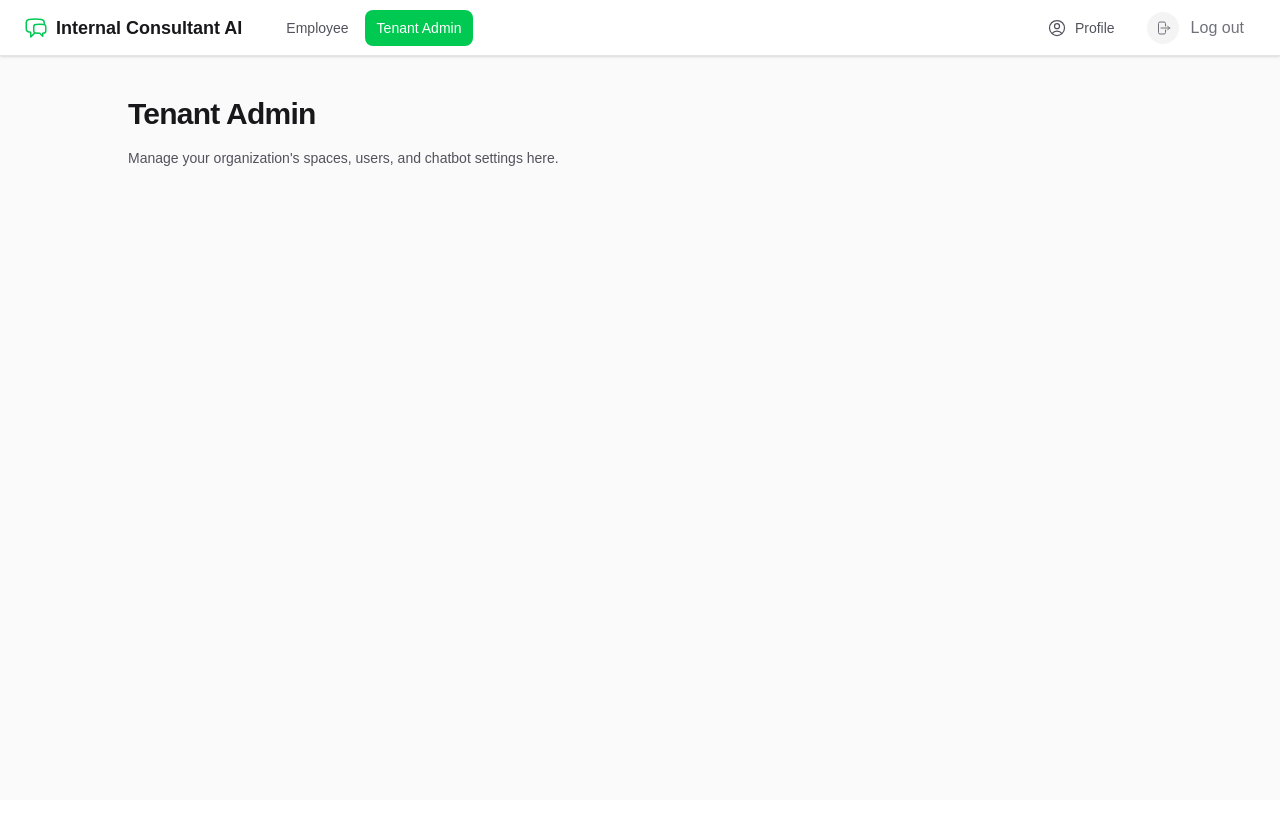
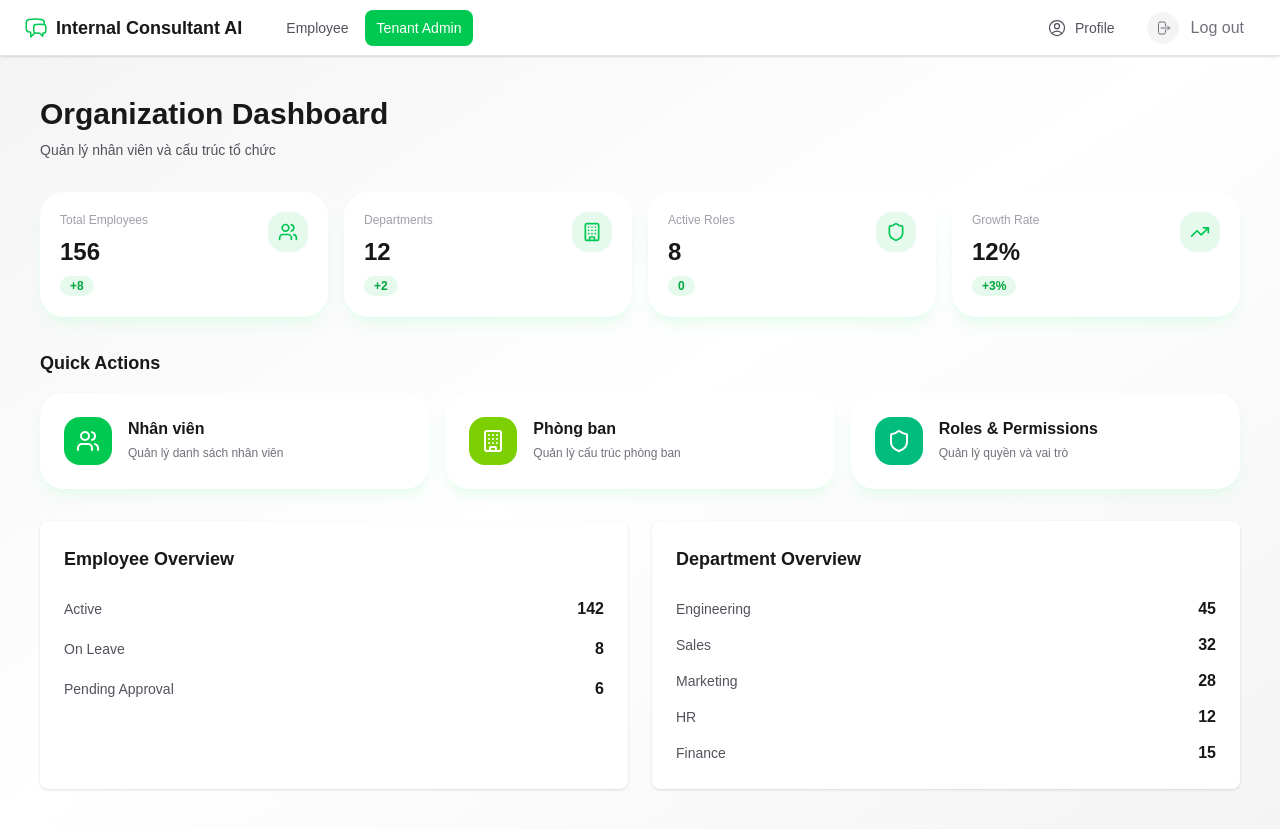
Before and after one commit to QuanLM270302/SEP490_AIConsultingChatbot_FE, a Next.js app: page /tenant-admin in a window 1280 px wide. Before the commit the page ends 800 px from the top, so only its background shows below. Built offline with nearby package versions, Linux system fonts and the light colour scheme; no server answers.

Commit message:
merge dev and update

```diff
--- a/app/super-admin/page.tsx
+++ b/app/super-admin/page.tsx
@@ -1,20 +1,28 @@
-import { AppSidebar } from "@/components/layout/AppSidebar";
+import { SuperAdminLayout } from "@/components/super-admin/SuperAdminLayout";
+import { PlatformStats } from "@/components/super-admin/PlatformStats";
+import { SystemHealth } from "@/components/super-admin/SystemHealth";
+import { RecentActivity } from "@/components/super-admin/RecentActivity";
 
-export default function SuperAdminPage() {
+export default function SuperAdminDashboard() {
   return (
-    <div className="flex min-h-screen bg-zinc-50 text-zinc-900 dark:bg-black dark:text-zinc-50">
-      <AppSidebar links={[{ href: "/super-admin", label: "Home" }]} />
-      <main className="flex-1 px-6 py-10">
-      <div className="mx-auto max-w-5xl space-y-4">
-        <h1 className="text-3xl font-semibold tracking-tight">
-          Super Admin
-        </h1>
-        <p className="text-sm text-zinc-600 dark:text-zinc-400">
-          This area is reserved for global platform configuration, tenant
-          management, and high-level analytics.
-        </p>
+    <SuperAdminLayout>
+      <div className="space-y-8">
+        <div>
+          <h1 className="text-3xl font-bold text-zinc-900 dark:text-white">
+            Platform Dashboard
+          </h1>
+          <p className="mt-2 text-zinc-600 dark:text-zinc-400">
+            Quản lý và giám sát toàn bộ nền tảng
+          </p>
+        </div>
+
+        <PlatformStats />
+
+        <div className="grid gap-8 lg:grid-cols-2">
+          <SystemHealth />
+          <RecentActivity />
+        </div>
       </div>
-    </main>
-    </div>
+    </SuperAdminLayout>
   );
 }
--- a/app/tenant-admin/employees/page.tsx
+++ b/app/tenant-admin/employees/page.tsx
@@ -1,18 +1,29 @@
-import { TenantAdminLayout } from "@/components/tenant-admin/TenantAdminLayout";
+import { AppHeader } from "@/components/layout/AppHeader";
 import { EmployeesTable } from "@/components/tenant-admin/EmployeesTable";
 import { Button } from "@/components/ui";
-import { UserPlus, Download, Upload } from "lucide-react";
+import { UserPlus, Download, Upload, ArrowLeft } from "lucide-react";
+import Link from "next/link";
 
 export default function EmployeesPage() {
   return (
-    <TenantAdminLayout>
-      <div className="space-y-8">
-        <div className="flex items-center justify-between">
+    <div className="flex min-h-screen flex-col bg-linear-to-br from-zinc-100 via-white to-zinc-100 dark:from-zinc-900 dark:via-black dark:to-zinc-900">
+      <AppHeader />
+      <main className="flex-1 px-4 py-10 sm:px-6 lg:px-10">
+        <div className="mx-auto max-w-7xl space-y-8">
+          <Link
+            href="/tenant-admin"
+            className="inline-flex items-center gap-2 text-sm text-zinc-600 transition hover:text-zinc-900 dark:text-zinc-400 dark:hover:text-zinc-50"
+          >
+            <ArrowLeft className="h-4 w-4" />
+            Về Dashboard
+          </Link>
+
+          <div className="flex flex-col gap-4 sm:flex-row sm:items-center sm:justify-between">
             <div>
               <h1 className="text-3xl font-bold text-zinc-900 dark:text-white">
                 Quản lý Nhân viên
               </h1>
-            <p className="mt-2 text-zinc-600 dark:text-zinc-400">
+              <p className="mt-2 text-sm text-zinc-600 dark:text-zinc-400">
                 Thêm, sửa, xóa nhân viên trong tổ chức
               </p>
             </div>
@@ -34,6 +45,7 @@ export default function EmployeesPage() {
 
           <EmployeesTable />
         </div>
-    </TenantAdminLayout>
+      </main>
+    </div>
   );
 }
--- a/app/tenant-admin/page.tsx
+++ b/app/tenant-admin/page.tsx
@@ -1,18 +1,88 @@
 import { AppHeader } from "@/components/layout/AppHeader";
+import { OrganizationStats } from "@/components/tenant-admin/OrganizationStats";
+import { EmployeeOverview } from "@/components/tenant-admin/EmployeeOverview";
+import { DepartmentOverview } from "@/components/tenant-admin/DepartmentOverview";
+import Link from "next/link";
+import { Users, Building, Shield } from "lucide-react";
 
 export default function TenantAdminPage() {
+  const quickLinks = [
+    {
+      title: "Nhân viên",
+      description: "Quản lý danh sách nhân viên",
+      href: "/tenant-admin/employees",
+      icon: Users,
+      color: "bg-green-500",
+    },
+    {
+      title: "Phòng ban",
+      description: "Quản lý cấu trúc phòng ban",
+      href: "/tenant-admin/departments",
+      icon: Building,
+      color: "bg-lime-500",
+    },
+    {
+      title: "Roles & Permissions",
+      description: "Quản lý quyền và vai trò",
+      href: "/tenant-admin/roles",
+      icon: Shield,
+      color: "bg-emerald-500",
+    },
+  ];
+
   return (
-    <div className="flex min-h-screen flex-col bg-zinc-50 text-zinc-900 dark:bg-black dark:text-zinc-50">
+    <div className="flex min-h-screen flex-col bg-linear-to-br from-zinc-100 via-white to-zinc-100 dark:from-zinc-900 dark:via-black dark:to-zinc-900">
       <AppHeader />
-      <main className="flex-1 px-6 py-10">
-        <div className="mx-auto max-w-5xl space-y-4">
-          <h1 className="text-3xl font-semibold tracking-tight">
-            Tenant Admin
-          </h1>
-          <p className="text-sm text-zinc-600 dark:text-zinc-400">
-            Manage your organization&apos;s spaces, users, and chatbot settings
-            here.
-          </p>
+      <main className="flex-1 px-4 py-10 sm:px-6 lg:px-10">
+        <div className="mx-auto max-w-7xl space-y-8">
+          {/* Header */}
+          <div>
+            <h1 className="text-3xl font-bold text-zinc-900 dark:text-white">
+              Organization Dashboard
+            </h1>
+            <p className="mt-2 text-sm text-zinc-600 dark:text-zinc-400">
+              Quản lý nhân viên và cấu trúc tổ chức
+            </p>
+          </div>
+
+          {/* Stats */}
+          <OrganizationStats />
+
+          {/* Quick Links */}
+          <div>
+            <h2 className="mb-4 text-lg font-semibold text-zinc-900 dark:text-white">
+              Quick Actions
+            </h2>
+            <div className="grid gap-4 sm:grid-cols-2 lg:grid-cols-3">
+              {quickLinks.map((link) => (
+                <Link
+                  key={link.href}
+                  href={link.href}
+                  className="group rounded-3xl bg-white p-6 shadow-lg shadow-green-100/60 transition hover:shadow-xl hover:shadow-green-200/60 dark:bg-zinc-950 dark:shadow-black/40 dark:hover:shadow-black/60"
+                >
+                  <div className="flex items-start gap-4">
+                    <div className={`flex h-12 w-12 shrink-0 items-center justify-center rounded-2xl ${link.color} text-white`}>
+                      <link.icon className="h-6 w-6" />
+                    </div>
+                    <div className="flex-1">
+                      <h3 className="font-semibold text-zinc-900 group-hover:text-green-600 dark:text-white dark:group-hover:text-green-400">
+                        {link.title}
+                      </h3>
+                      <p className="mt-1 text-xs text-zinc-500 dark:text-zinc-400">
+                        {link.description}
+                      </p>
+                    </div>
+                  </div>
+                </Link>
+              ))}
+            </div>
+          </div>
+
+          {/* Overview Cards */}
+          <div className="grid gap-6 lg:grid-cols-2">
+            <EmployeeOverview />
+            <DepartmentOverview />
+          </div>
         </div>
       </main>
     </div>
--- a/app/tenant-admin/roles/page.tsx
+++ b/app/tenant-admin/roles/page.tsx
@@ -1,19 +1,30 @@
-import { TenantAdminLayout } from "@/components/tenant-admin/TenantAdminLayout";
+import { AppHeader } from "@/components/layout/AppHeader";
 import { RolesTable } from "@/components/tenant-admin/RolesTable";
 import { PermissionsMatrix } from "@/components/tenant-admin/PermissionsMatrix";
 import { Button } from "@/components/ui";
-import { Shield } from "lucide-react";
+import { Shield, ArrowLeft } from "lucide-react";
+import Link from "next/link";
 
 export default function RolesPage() {
   return (
-    <TenantAdminLayout>
-      <div className="space-y-8">
-        <div className="flex items-center justify-between">
+    <div className="flex min-h-screen flex-col bg-linear-to-br from-zinc-100 via-white to-zinc-100 dark:from-zinc-900 dark:via-black dark:to-zinc-900">
+      <AppHeader />
+      <main className="flex-1 px-4 py-10 sm:px-6 lg:px-10">
+        <div className="mx-auto max-w-7xl space-y-8">
+          <Link
+            href="/tenant-admin"
+            className="inline-flex items-center gap-2 text-sm text-zinc-600 transition hover:text-zinc-900 dark:text-zinc-400 dark:hover:text-zinc-50"
+          >
+            <ArrowLeft className="h-4 w-4" />
+            Về Dashboard
+          </Link>
+
+          <div className="flex flex-col gap-4 sm:flex-row sm:items-center sm:justify-between">
             <div>
               <h1 className="text-3xl font-bold text-zinc-900 dark:text-white">
                 Roles & Permissions
               </h1>
-            <p className="mt-2 text-zinc-600 dark:text-zinc-400">
+              <p className="mt-2 text-sm text-zinc-600 dark:text-zinc-400">
                 Quản lý vai trò và phân quyền truy cập
               </p>
             </div>
@@ -26,6 +37,7 @@ export default function RolesPage() {
           <RolesTable />
           <PermissionsMatrix />
         </div>
-    </TenantAdminLayout>
+      </main>
+    </div>
   );
 }
--- a/components/tenant-admin/TenantAdminLayout.tsx
+++ b/components/tenant-admin/TenantAdminLayout.tsx
@@ -12,7 +12,7 @@ export function TenantAdminLayout({ children }: TenantAdminLayoutProps) {
   const [sidebarOpen, setSidebarOpen] = useState(false);
 
   return (
-    <div className="flex min-h-screen bg-linear-to-br from-zinc-100 via-white to-zinc-100 px-4 py-6 dark:from-zinc-900 dark:via-black dark:to-zinc-900 sm:px-6 lg:px-10">
+    <div className="flex flex-1 bg-linear-to-br from-zinc-100 via-white to-zinc-100 px-4 py-6 dark:from-zinc-900 dark:via-black dark:to-zinc-900 sm:px-6 lg:px-10">
       <TenantAdminSidebar open={sidebarOpen} setOpen={setSidebarOpen} />
 
       <main className="flex-1 px-0 py-2 sm:px-4 lg:px-6 lg:pl-72">
--- a/components/tenant-admin/TenantAdminSidebar.tsx
+++ b/components/tenant-admin/TenantAdminSidebar.tsx
@@ -10,6 +10,7 @@ import {
   Shield,
   X,
 } from "lucide-react";
+import { LogoutButton } from "@/components/auth/LogoutButton";
 
 const navigation = [
   { name: "Dashboard", href: "/tenant-admin", icon: LayoutDashboard },
--- a/package.json
+++ b/package.json
@@ -9,11 +9,13 @@
     "lint": "eslint"
   },
   "dependencies": {
-    "@heroicons/react": "^2.1.5",
+    "@heroicons/react": "^2.2.0",
+    "clsx": "^2.1.1",
+    "lucide-react": "^0.575.0",
     "next": "16.1.6",
     "react": "19.2.3",
     "react-dom": "19.2.3",
-    "tailwind-merge": "^3.4.0"
+    "tailwind-merge": "^3.5.0"
   },
   "devDependencies": {
     "@tailwindcss/postcss": "^4",
```
Also changed, not shown: app/tenant-admin/departments/page.tsx (+19 -7 lines), 1 other file (tests, documents, lock files or other folders). Lines whose indentation alone changed are shown as unchanged.
